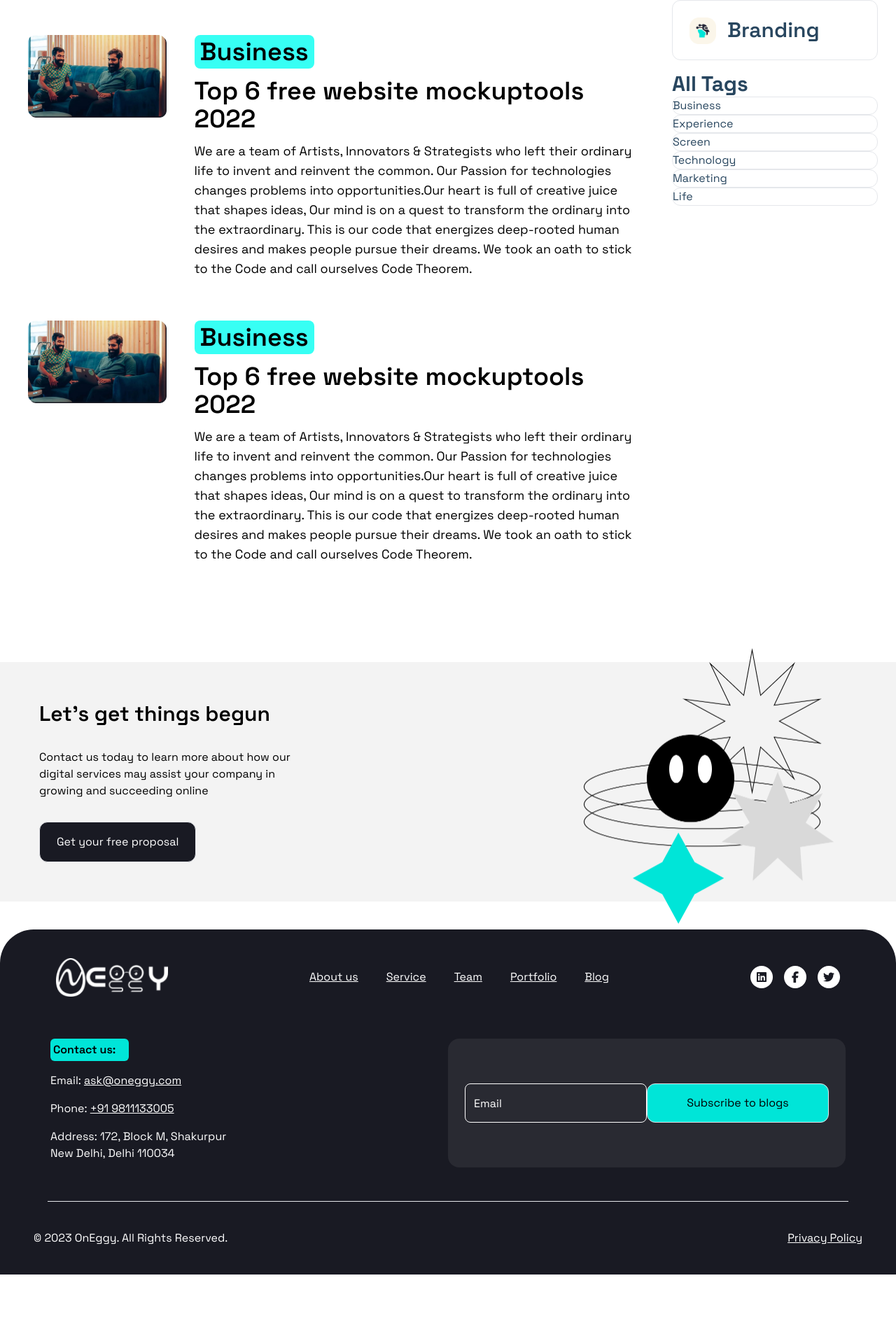
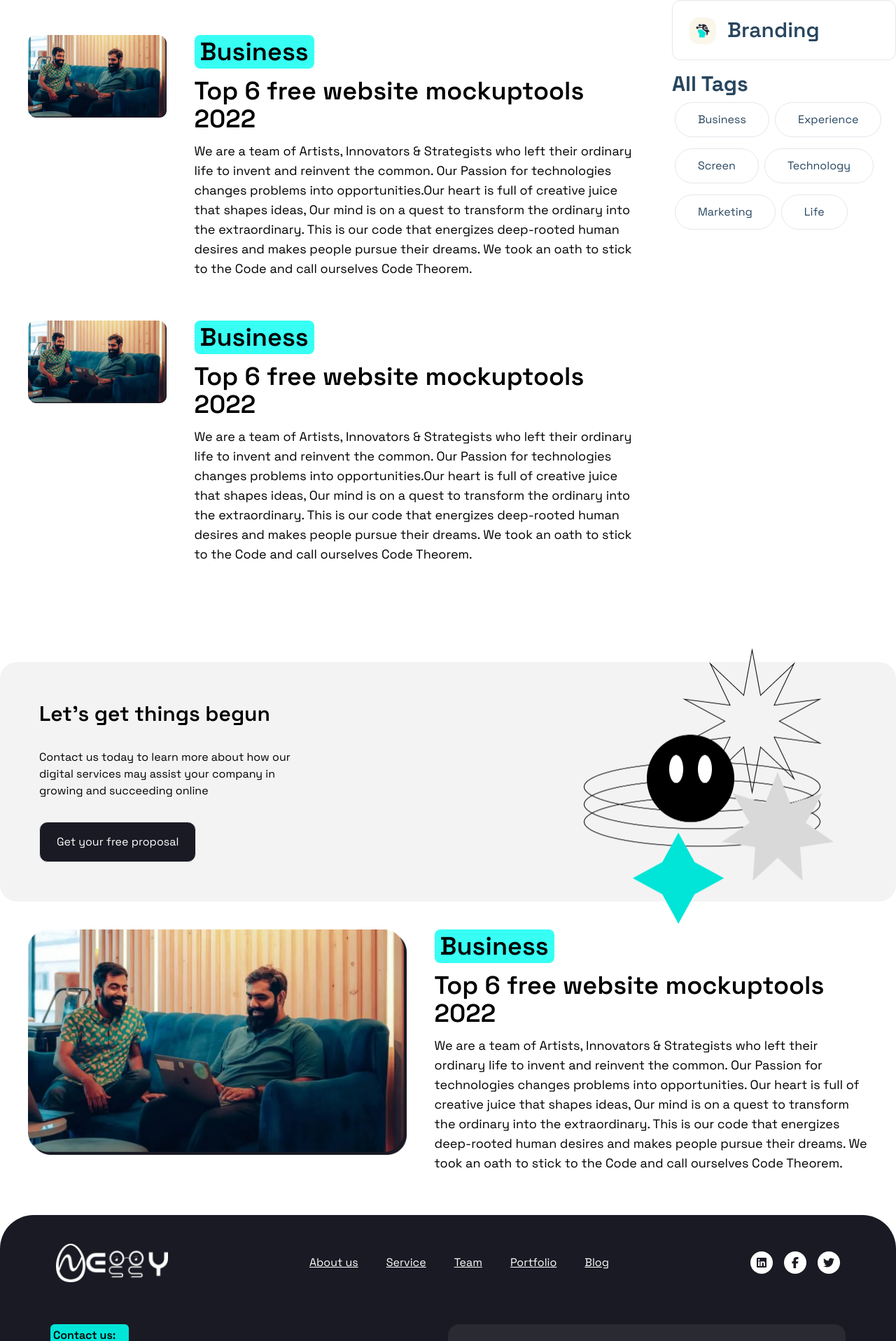
Before and after one commit to CudgelBrain/OnEggy_official, a Next.js app: page /blogOne/blogOne in a window 1280 px wide. Shown: the part 722-2638 px from the top of the page at 70% size. Before the commit the page ends 2543 px from the top, so only its background shows below. Built offline with nearby package versions, Linux system fonts and the light colour scheme.

Commit message:
OnEggy COMPLETED!!!

```diff
--- a/src/pages/blogOne/blogOne.js
+++ b/src/pages/blogOne/blogOne.js
@@ -43,26 +43,93 @@ const blogOne = () => {
             <Compo key={index} {...props} />
           ))}
         </div>
-        <div className="text-d_blue mt-10">
+        <div className="text-d_blue mt-10 w-1/4">
           <h2 className="text-3xl font-bold">Categories</h2>
           <ul className="font-semibold text-3xl mt-4 flex-col flex-wrap">
-            <li className="border rounded-xl px-6 py-6 m-auto my-4 hover:bg-l_blue cursor-pointer"><img src="/blog/1.png" alt="Seeing Something???" width={38} className="float-left mr-4"/>Web Design</li>
-            <li className="border rounded-xl px-6 py-6 m-auto my-4 hover:bg-l_blue cursor-pointer"><img src="/blog/2.png" alt="Seeing Something???" width={38} className="float-left mr-4"/>Development</li>
-            <li className="border rounded-xl px-6 py-6 m-auto my-4 hover:bg-l_blue cursor-pointer"><img src="/blog/3.png" alt="Seeing Something???" width={38} className="float-left mr-4"/>UI/UX</li>
-            <li className="border rounded-xl px-6 py-6 m-auto my-4 hover:bg-l_blue cursor-pointer"><img src="/blog/4.png" alt="Seeing Something???" width={38} className="float-left mr-4"/>Branding</li>
+            <li className="border rounded-xl px-6 py-6 m-auto my-4 hover:bg-l_blue cursor-pointer">
+              <img
+                src="/blog/1.png"
+                alt="Seeing Something???"
+                width={38}
+                className="float-left mr-4"
+              />
+              Web Design
+            </li>
+            <li className="border rounded-xl px-6 py-6 m-auto my-4 hover:bg-l_blue cursor-pointer">
+              <img
+                src="/blog/2.png"
+                alt="Seeing Something???"
+                width={38}
+                className="float-left mr-4"
+              />
+              Development
+            </li>
+            <li className="border rounded-xl px-6 py-6 m-auto my-4 hover:bg-l_blue cursor-pointer">
+              <img
+                src="/blog/3.png"
+                alt="Seeing Something???"
+                width={38}
+                className="float-left mr-4"
+              />
+              UI/UX
+            </li>
+            <li className="border rounded-xl px-6 py-6 m-auto my-4 hover:bg-l_blue cursor-pointer">
+              <img
+                src="/blog/4.png"
+                alt="Seeing Something???"
+                width={38}
+                className="float-left mr-4"
+              />
+              Branding
+            </li>
           </ul>
           <h3 className="text-3xl font-bold">All Tags</h3>
-          <ul>
-            <li className="border rounded-xl">Business</li>
-            <li className="border rounded-xl">Experience</li>
-            <li className="border rounded-xl">Screen</li>
-            <li className="border rounded-xl">Technology</li>
-            <li className="border rounded-xl">Marketing</li>
-            <li className="border rounded-xl">Life</li>
+          <ul className=" flex flex-row flex-wrap  ">
+            <li className="border rounded-[3rem] py-3 px-8 my-2 mx-1">
+              Business
+            </li>
+            <li className="border rounded-[3rem] py-3 px-8 my-2 mx-1">
+              Experience
+            </li>
+            <li className="border rounded-[3rem] py-3 px-8 my-2 mx-1">
+              Screen
+            </li>
+            <li className="border rounded-[3rem] py-3 px-8 my-2 mx-1">
+              Technology
+            </li>
+            <li className="border rounded-[3rem] py-3 px-8 my-2 mx-1">
+              Marketing
+            </li>
+            <li className="border rounded-[3rem] py-3 px-8 my-2 mx-1">Life</li>
           </ul>
         </div>
       </div>
       <GetFreeProp />
+      <div>
+        <div className="flex m-10">
+          <div className="w-4/5">
+            <img src="../about/people.png" alt="Image" className=" mx-auto" />
+          </div>
+          <div className="ml-10 w-11/12">
+            <h2 className="bg-blue font-semibold px-2 py-1 rounded-lg text-4xl w-max">
+              Business
+            </h2>
+            <h3 className="font-semibold text-4xl mt-3">
+              Top 6 free website mockuptools 2022
+            </h3>
+            <p className="mt-3 mb-5 text-lg">
+              We are a team of Artists, Innovators & Strategists who left their
+              ordinary life to invent and reinvent the common. Our Passion for
+              technologies changes problems into opportunities. Our heart is
+              full of creative juice that shapes ideas, Our mind is on a quest
+              to transform the ordinary into the extraordinary. This is our code
+              that energizes deep-rooted human desires and makes people pursue
+              their dreams. We took an oath to stick to the Code and call
+              ourselves Code Theorem.
+            </p>
+          </div>
+        </div>
+      </div>
       <Footer />
     </div>
   );
--- a/src/pages/client/client.js
+++ b/src/pages/client/client.js
@@ -52,25 +52,25 @@ const client = () => {
         showButton={showButton}
         buttonPlaceholder={buttonPlaceholder}
       />
-      <div className="flex mt-10">
+      <div className="sm:flex  mt-10">
         {projects1.map((data) => (
-          <div className="h-[378px] w-[356px] mx-10">
-            <img src={data.image} alt="Project Image 1" />
+          <div className="mx-auto p-4 h-[350px] w-[329px] sm:h-[378px] sm:w-[356px] sm:mx-10">
+            <img src={data.image} alt="Project Image" />
           </div>
         ))}
       </div>
-      <div className="flex mt-10">
+      <div className="sm:flex sm:mt-10 ">
         {projects2.map((data) => (
-          <div className="h-[378px] w-[595px] mx-10">
-            <img src={data.image} alt="Project Image 1" />
+          <div className="mx-auto p-4 h-[226.85px] w-[329px] sm:h-[378px] sm:w-[595px] sm:mx-10">
+            <img src={data.image} alt="Project Image" />
           </div>
         ))}
       </div>
       <GetFreeProp />
-      <div className="flex mt-10">
+      <div className="sm:flex  sm:mt-10">
         {projects3.map((data) => (
-          <div className="h-[378px] w-[356px] mx-10">
-            <img src={data.image} alt="Project Image 1" />
+          <div className="mx-auto p-4 h-[350px] w-[329px] sm:h-[378px] sm:w-[356px] sm:mx-10">
+            <img src={data.image} alt="Project Image" />
           </div>
         ))}
       </div>
--- a/src/pages/contact/contact.js
+++ b/src/pages/contact/contact.js
@@ -26,8 +26,8 @@ const section1 = () => {
     <div className="max-w-7xl mx-auto">
       <Navbar />
       <h2 className="text-5xl text-center font-semibold mt-10">Let's Talk</h2>
-      <div className="flex mt-10 justify-center">
-        <div className="flex">
+      <div className="sm:flex grid sm:grid-cols-2 lg:grid-cols-3 mt-10 justify-center">
+        <div className="sm:flex">
           {profile.map((data) => (
             <div className=" border border-b-[5px] border-l_black rounded-[3rem] p-10 flex mx-6 mt-4">
               <div>
--- a/src/pages/home/getFreeProp.js
+++ b/src/pages/home/getFreeProp.js
@@ -2,10 +2,10 @@ import React from "react";
 
 const getFreeProp = () => {
   return (
-    <div className="mt-20 bg-offWhite sm:p-14 p-10 rounded-3xlf flex justify-between relative">
+    <div className="mt-20 bg-offWhite sm:p-14 p-10 rounded-3xl sm:rounded-3xl flex justify-center sm:justify-between relative">
       <div className="flex flex-col sm:block">
-        <h2 className="text-3xl text-center sm:text-left font-semibold">Let's get things begun</h2>
-        <p className="mt-8 w-96">
+        <h2 className="text-3xl text-center justify-center sm:text-left font-semibold">Let's get things begun</h2>
+        <p className="mt-8 w-96 text-center sm:text-left">
           Contact us today to learn more about how our digital services may
           assist your company in growing and succeeding online
         </p>
--- a/src/pages/team/videoSection.js
+++ b/src/pages/team/videoSection.js
@@ -2,7 +2,7 @@ import React from 'react'
 
 const videoSection = () => {
   return (
-    <div className='flex mt-14'>
+    <div className='flex mt-14 '>
         <div className='rotate180'>
             <img src="../team/figure.png" alt="Left Image"/>
         </div>
@@ -10,7 +10,7 @@ const videoSection = () => {
             <img src="../team/video.png" alt="Video"/>
         </div>
         <div  className=''>
-            <img src="../team/figure.png" alt="Right Image" />
+            <img src="../team/figure.png" alt="Right Image"/>
         </div>
     </div>
   )
```
Also changed, not shown: src/pages/components/navbar.js (+34 -32 lines), public/logo.jpg (deleted), public/logo.png.
